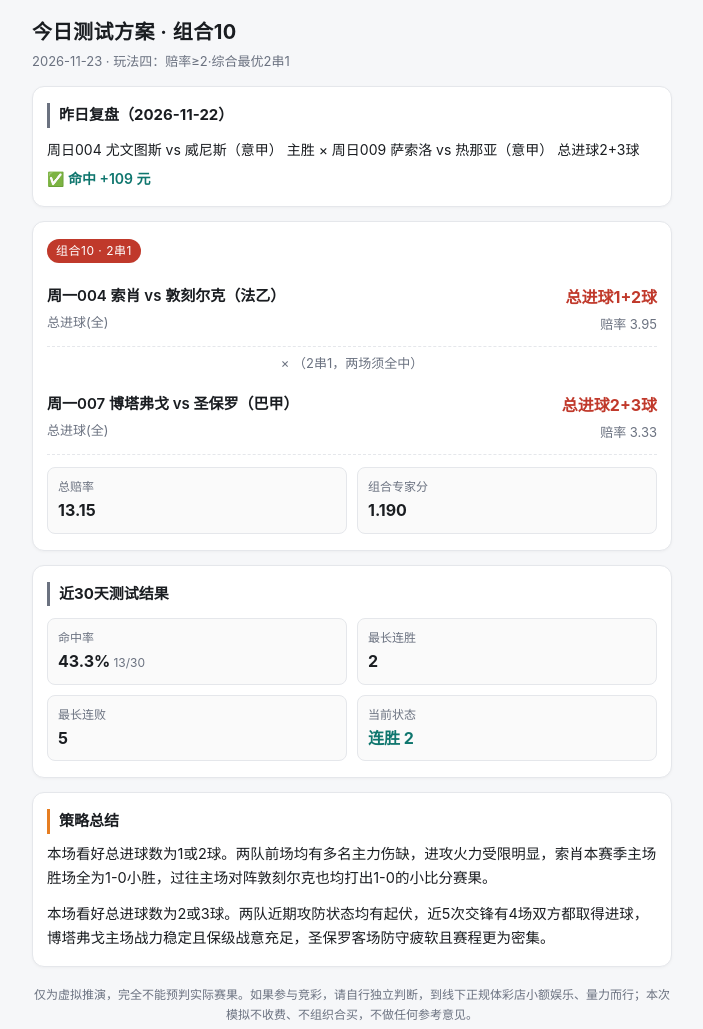
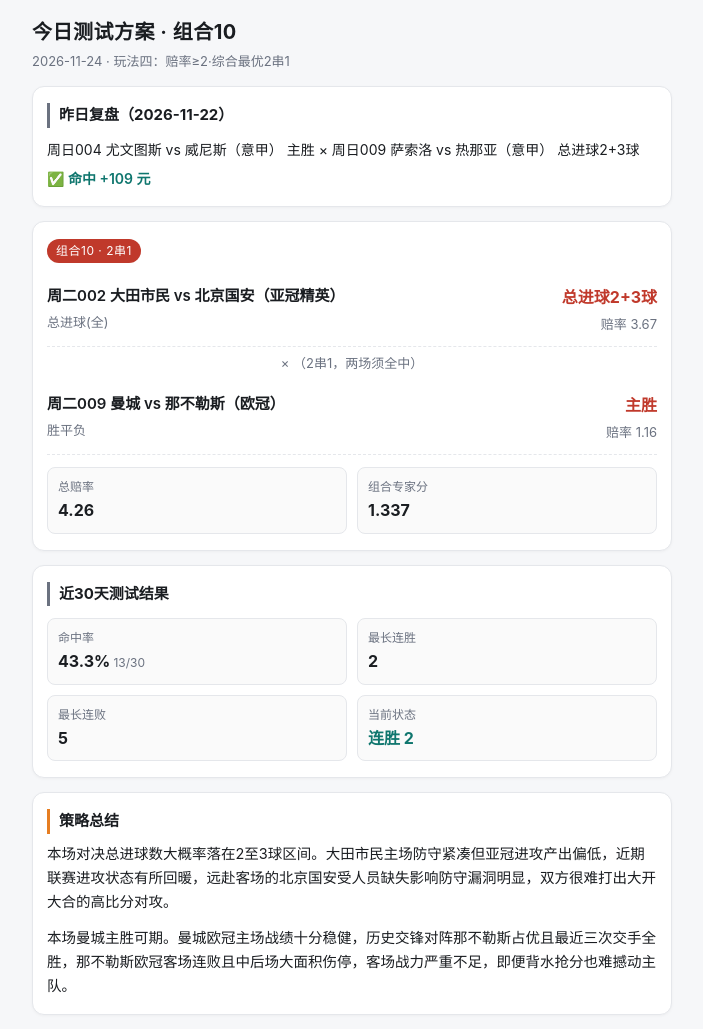
Before and after one commit to Michael-cell123/combo10v2, a plain HTML site: page index.html in a window 1280 px wide. Shown: the top 1029 px of the page, without its empty margins (288-991 px from the left). Drawn offline with Linux system fonts and the light colour scheme.

Commit message:
update report

```diff
--- a/index.html
+++ b/index.html
@@ -1,7 +1,7 @@
 <!DOCTYPE html>
 <html lang="zh-CN"><head><meta charset="utf-8">
 <meta name="viewport" content="width=device-width,initial-scale=1">
-<title>今日测试方案 · 组合10（2026-11-23）</title>
+<title>今日测试方案 · 组合10（2026-11-24）</title>
 <style>
 :root{--bg:#f6f7f9;--card:#fff;--ink:#1a1d21;--sub:#6b7280;--line:#e5e7eb;
 --brand:#c0392b;--brand2:#e67e22;--ok:#0f766e;}
@@ -39,7 +39,7 @@ padding:2px 9px;border-radius:20px;margin-bottom:10px;letter-spacing:.5px}
 .stats b i{font-style:normal;font-size:12px;color:var(--sub);font-weight:400;margin-left:3px}
 </style></head><body><div class="wrap">
 <h1>今日测试方案 · 组合10</h1>
-<div class="date">2026-11-23 · 玩法四：赔率≥2·综合最优2串1</div>
+<div class="date">2026-11-24 · 玩法四：赔率≥2·综合最优2串1</div>
 
 <div class="card rev">
 <h3>昨日复盘（2026-11-22）</h3>
@@ -49,10 +49,10 @@ padding:2px 9px;border-radius:20px;margin-bottom:10px;letter-spacing:.5px}
 
 <div class="card">
 <div class="tag">组合10 · 2串1</div>
-<div class="leg"><div><div class="m">周一004 索肖 vs 敦刻尔克（法乙）</div><div class="meta">总进球(全)</div></div><div class="pick"><b>总进球1+2球</b><div class="meta">赔率 3.95</div></div></div><div class="x">× （2串1，两场须全中）</div><div class="leg"><div><div class="m">周一007 博塔弗戈 vs 圣保罗（巴甲）</div><div class="meta">总进球(全)</div></div><div class="pick"><b>总进球2+3球</b><div class="meta">赔率 3.33</div></div></div>
+<div class="leg"><div><div class="m">周二002 大田市民 vs 北京国安（亚冠精英）</div><div class="meta">总进球(全)</div></div><div class="pick"><b>总进球2+3球</b><div class="meta">赔率 3.67</div></div></div><div class="x">× （2串1，两场须全中）</div><div class="leg"><div><div class="m">周二009 曼城 vs 那不勒斯（欧冠）</div><div class="meta">胜平负</div></div><div class="pick"><b>主胜</b><div class="meta">赔率 1.16</div></div></div>
 <div class="stats">
-<div><span>总赔率</span><b>13.15</b></div>
-<div><span>组合专家分</span><b>1.190</b></div>
+<div><span>总赔率</span><b>4.26</b></div>
+<div><span>组合专家分</span><b>1.337</b></div>
 </div>
 </div>
 
@@ -68,7 +68,7 @@ padding:2px 9px;border-radius:20px;margin-bottom:10px;letter-spacing:.5px}
 
 <div class="card ai">
 <h3>策略总结</h3>
-<p>本场看好总进球数为1或2球。两队前场均有多名主力伤缺，进攻火力受限明显，索肖本赛季主场胜场全为1-0小胜，过往主场对阵敦刻尔克也均打出1-0的小比分赛果。</p><p>本场看好总进球数为2或3球。两队近期攻防状态均有起伏，近5次交锋有4场双方都取得进球，博塔弗戈主场战力稳定且保级战意充足，圣保罗客场防守疲软且赛程更为密集。</p>
+<p>本场对决总进球数大概率落在2至3球区间。大田市民主场防守紧凑但亚冠进攻产出偏低，近期联赛进攻状态有所回暖，远赴客场的北京国安受人员缺失影响防守漏洞明显，双方很难打出大开大合的高比分对攻。</p><p>本场曼城主胜可期。曼城欧冠主场战绩十分稳健，历史交锋对阵那不勒斯占优且最近三次交手全胜，那不勒斯欧冠客场连败且中后场大面积伤停，客场战力严重不足，即便背水抢分也难撼动主队。</p>
 </div>
 
 <div class="foot">仅为虚拟推演，完全不能预判实际赛果。如果参与竞彩，请自行独立判断，到线下正规体彩店小额娱乐、量力而行；本次模拟不收费、不组织合买，不做任何参考意见。</div>
```
